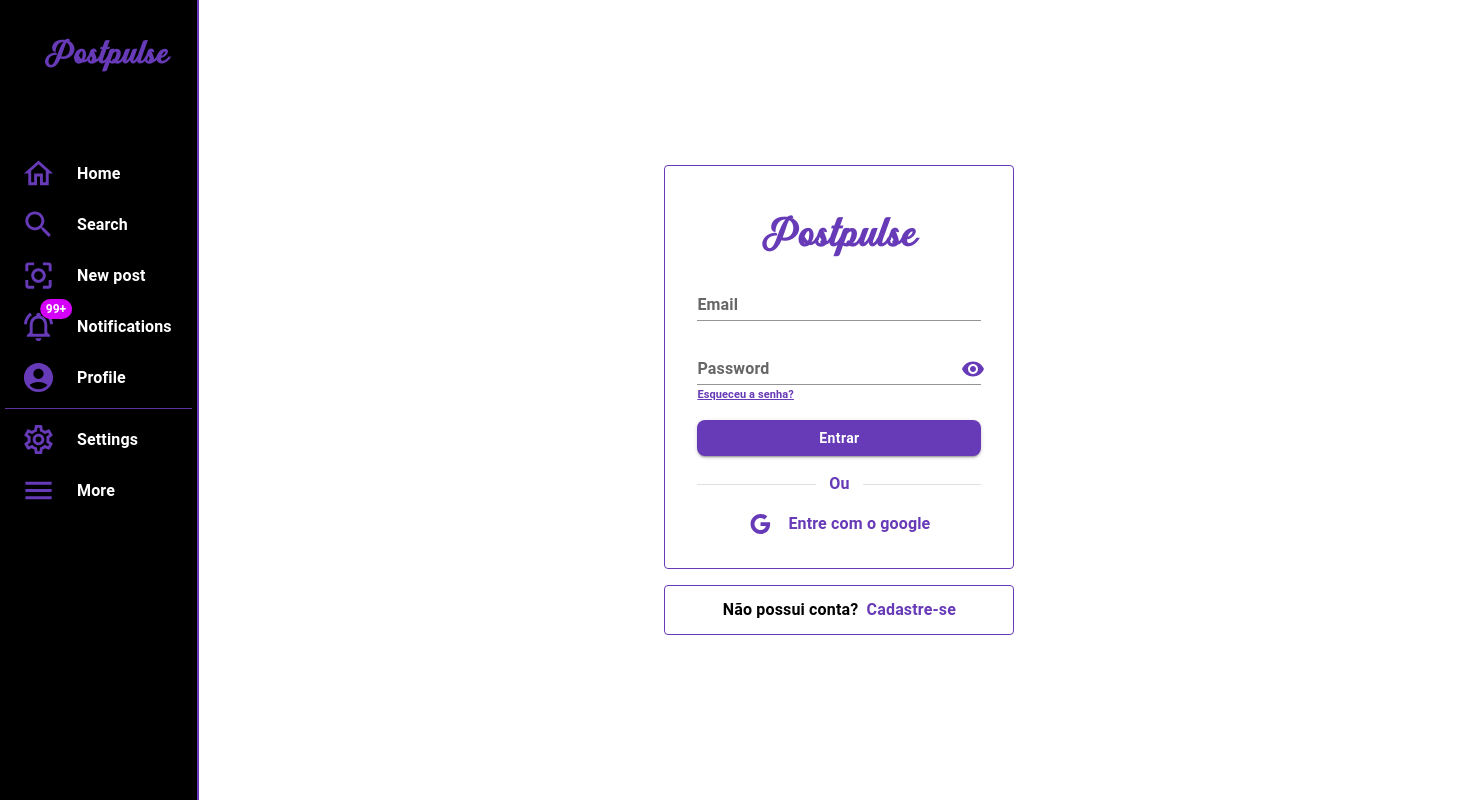
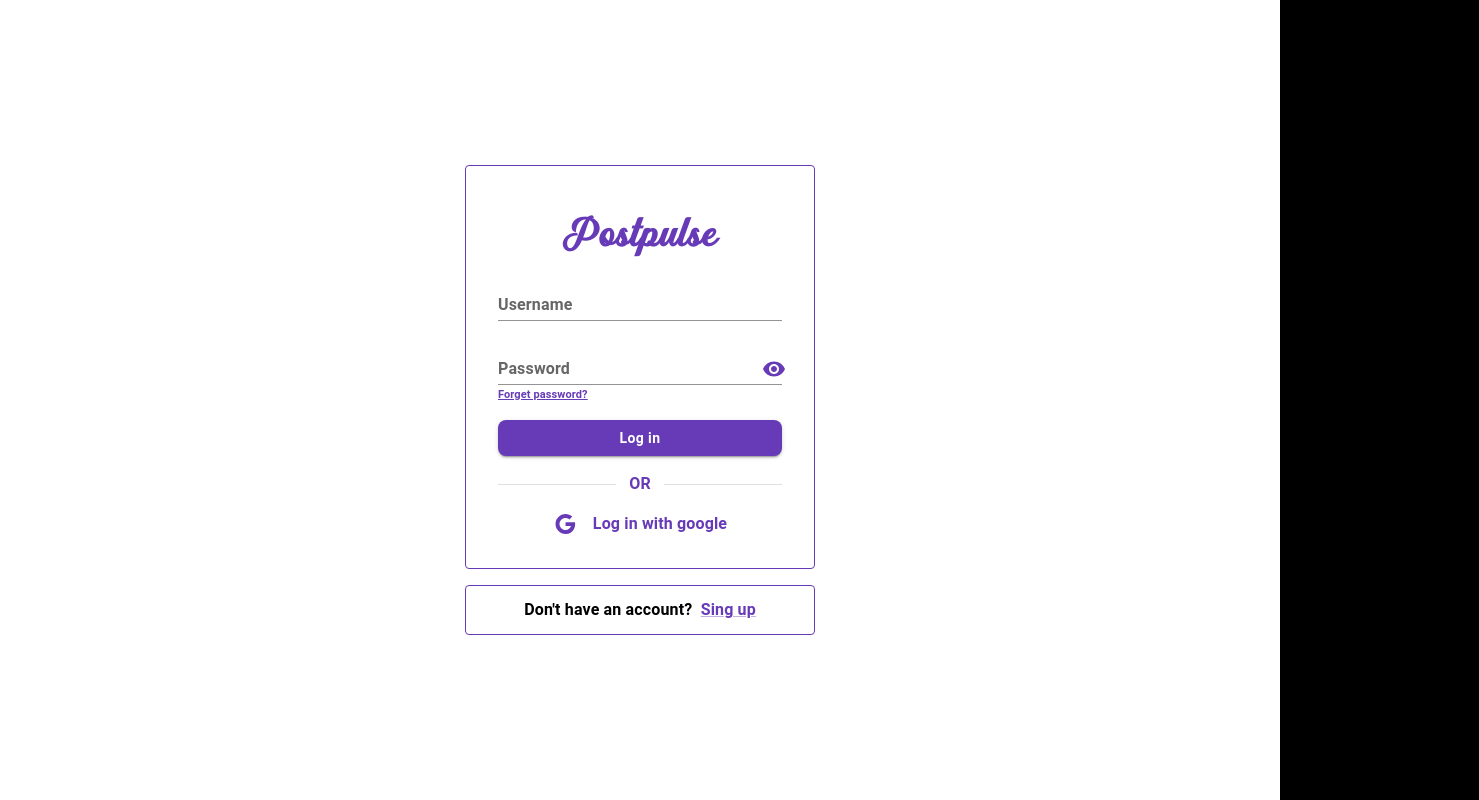
Before and after one commit to kelvinteixeira/Postpulse, a React (Vite) app: page / in a window 1280 px wide. Shown: the whole page, 1479 px wide, since content can reach past the window. Built offline with nearby package versions, Linux system fonts and the light colour scheme; the HTML template or start-up script is replaced by a standard one; a web font is replaced by a local one.

Commit message:
feat: Created authenticade service with local storage

```diff
--- a/src/components/Sidebar/index.tsx
+++ b/src/components/Sidebar/index.tsx
@@ -51,7 +51,7 @@
         color="primary"
         sx={{
           marginLeft: 2,
-          padding: 3,
+          padding: 1,
           marginBottom: 4,
           fontFamily: "Hopsters",
           fontSize: 40,
--- a/src/routes.tsx
+++ b/src/routes.tsx
@@ -5,19 +5,34 @@
 import { Profile } from "./components/Profile";
 import { Grid } from "@mui/material";
 import { Sidebar } from "./components/Sidebar";
+import { useState } from "react";
 
 const AppRoutes = () => {
+  const [isUserLoggedIn, setIsUserLoggedIn] = useState(false);
+
+  const handleLoginSuccess = (isLoggedIn: boolean) => {
+    setIsUserLoggedIn(isLoggedIn);
+  };
+
   return (
     <BrowserRouter>
-      <Grid sx={{ display: "flex" }}>
-        <Sidebar />
+      {isUserLoggedIn ? (
+        <Grid sx={{ display: "flex" }}>
+          <Sidebar />
+          <Routes>
+            <Route path="/home" element={<Home />} />
+            <Route path="/profile" element={<Profile />} />
+          </Routes>
+        </Grid>
+      ) : (
         <Routes>
-          <Route path="/" element={<SingIn />} />
+          <Route
+            path="/"
+            element={<SingIn onLoginSuccess={handleLoginSuccess} />}
+          />
           <Route path="/singup" element={<SingUp />} />
-          <Route path="/home" element={<Home />} />
-          <Route path="/profile" element={<Profile />} />
         </Routes>
-      </Grid>
+      )}
     </BrowserRouter>
   );
 };
--- a/src/screens/SingIn/index.tsx
+++ b/src/screens/SingIn/index.tsx
@@ -8,14 +8,30 @@
   Input,
   InputAdornment,
   InputLabel,
+  Link,
   Typography,
 } from "@mui/material";
 import Visibility from "@mui/icons-material/Visibility";
 import VisibilityOff from "@mui/icons-material/VisibilityOff";
 import GoogleIcon from "@mui/icons-material/Google";
+import { useNavigate } from "react-router-dom";
 
-export const SingIn = () => {
+interface FormValues {
+  username: string;
+  password: string;
+}
+
+interface SignInProps {
+  onLoginSuccess: (isLoggedIn: boolean) => void;
+}
+
+export const SingIn = ({ onLoginSuccess }: SignInProps) => {
   const [showPassword, setShowPassword] = useState(false);
+  const [formValues, setFormValues] = useState<FormValues>({
+    username: "",
+    password: "",
+  });
+  const navigate = useNavigate();
 
   const handleClickShowPassword = () => setShowPassword((show) => !show);
 
@@ -24,6 +40,28 @@
   ) => {
     event.preventDefault();
   };
+
+  const handleInputChange = (e: React.ChangeEvent<HTMLInputElement>) => {
+    const { name, value } = e.target;
+    setFormValues((prevValues) => ({
+      ...prevValues,
+      [name]: value,
+    }));
+  };
+
+  function handleSubmit(e: React.FormEvent) {
+    e.preventDefault();
+    const { username, password } = formValues;
+    if (username === "user" && password === "123456") {
+      localStorage.setItem("usuarioLogado", "true");
+      navigate("/home");
+      onLoginSuccess(true);
+    } else {
+      window.alert("Credenciais inválidas!");
+      return false;
+    }
+  }
+
   return (
     <Grid
       container
@@ -58,8 +96,13 @@
             variant="standard"
             sx={{ width: "100%", marginBottom: 2 }}
           >
-            <InputLabel htmlFor="email">Email</InputLabel>
-            <Input id="email" />
+            <InputLabel htmlFor="username">Username</InputLabel>
+            <Input
+              name="username"
+              value={formValues.username}
+              onChange={handleInputChange}
+              id="username"
+            />
           </FormControl>
 
           <FormControl
@@ -69,6 +112,9 @@
           >
             <InputLabel htmlFor="password">Password</InputLabel>
             <Input
+              name="password"
+              value={formValues.password}
+              onChange={handleInputChange}
               id="password"
               color="primary"
               type={showPassword ? "text" : "password"}
@@ -98,17 +144,18 @@
                 cursor: "pointer",
               }}
             >
-              Esqueceu a senha?
+              Forget password?
             </Typography>
           </FormControl>
 
           <Button
+            onClick={handleSubmit}
             variant="contained"
             fullWidth
             sx={{ textTransform: "none", borderRadius: 2, marginBottom: 2 }}
             color="primary"
           >
-            Entrar
+            Log in
           </Button>
           <Grid
             container
@@ -119,7 +166,7 @@
             <Grid item xs={5}>
               <Divider />
             </Grid>
-            <Typography sx={{ color: "#673AB7" }}>Ou</Typography>
+            <Typography sx={{ color: "#673AB7" }}>OR</Typography>
             <Grid item xs={5}>
               <Divider />
             </Grid>
@@ -127,7 +174,7 @@
           <Grid container alignItems={"center"} justifyContent={"center"}>
             <GoogleIcon sx={{ color: "#673AB7", marginRight: 2 }} />
             <Typography sx={{ color: "#673AB7" }}>
-              Entre com o google
+              Log in with google
             </Typography>
           </Grid>
         </Grid>
@@ -143,9 +190,9 @@
           }}
         >
           <Typography sx={{ color: "black" }}>
-            Não possui conta? &nbsp;
+            Don't have an account? &nbsp;
           </Typography>
-          <Typography sx={{ color: "#673AB7" }}>Cadastre-se</Typography>
+          <Link href="/singup" variant="body1" sx={{ color: "#673AB7", cursor: 'pointer' }}>Sing up</Link>
         </Grid>
       </Grid>
     </Grid>
--- a/src/screens/SingUp/index.tsx
+++ b/src/screens/SingUp/index.tsx
@@ -8,6 +8,7 @@
   Input,
   InputAdornment,
   InputLabel,
+  Link,
   Typography,
 } from "@mui/material";
 import Visibility from "@mui/icons-material/Visibility";
@@ -59,7 +60,7 @@
             Postpulse
           </Typography>
           <Typography color="gray" align="center" fontWeight={700}>
-            Cadastra-se para começar a postar conteúdos incríveis.
+          Sign up to start posting amazing content.
           </Typography>
 
           <FormControl
@@ -74,7 +75,7 @@
             variant="standard"
             sx={{ width: "100%", marginBottom: 2 }}
           >
-            <InputLabel htmlFor="fullname">Nome completo</InputLabel>
+            <InputLabel htmlFor="fullname">Full name</InputLabel>
             <Input id="fullname" />
           </FormControl>
 
@@ -122,8 +123,7 @@
             color={"gray"}
             marginBottom={2}
           >
-            Ao se cadastrar você está ciente e aceita nossos termos de
-            compromissos, termos de privacidade, Cookies e nossas diretizes.
+            By signing up, you agree to our Terms , Privacy Policy and Cookies Policy .
           </Typography>
           <Button
             variant="contained"
@@ -131,7 +131,7 @@
             sx={{ textTransform: "none", borderRadius: 2, marginBottom: 2 }}
             color="primary"
           >
-            Cadastrar
+            Sing up
           </Button>
           <Grid
             container
@@ -142,7 +142,7 @@
             <Grid item xs={5}>
               <Divider />
             </Grid>
-            <Typography sx={{ color: "#673AB7" }}>Ou</Typography>
+            <Typography sx={{ color: "#673AB7" }}>OR</Typography>
             <Grid item xs={5}>
               <Divider />
             </Grid>
@@ -150,7 +150,7 @@
           <Grid container alignItems={"center"} justifyContent={"center"}>
             <GoogleIcon sx={{ color: "#673AB7", marginRight: 2 }} />
             <Typography sx={{ color: "#673AB7" }}>
-              Cadastrar com o google
+              Sing up with google
             </Typography>
           </Grid>
         </Grid>
@@ -167,9 +167,9 @@
           }}
         >
           <Typography sx={{ color: "black" }}>
-            Já é cadastrado? &nbsp;
+            Have an account? &nbsp;
           </Typography>
-          <Typography sx={{ color: "#673AB7" }}>Entrar</Typography>
+          <Link href="/" variant="body1" sx={{ color: "#673AB7", cursor: 'pointer' }}>Sing in</Link>
         </Grid>
       </Grid>
     </Grid>
```
